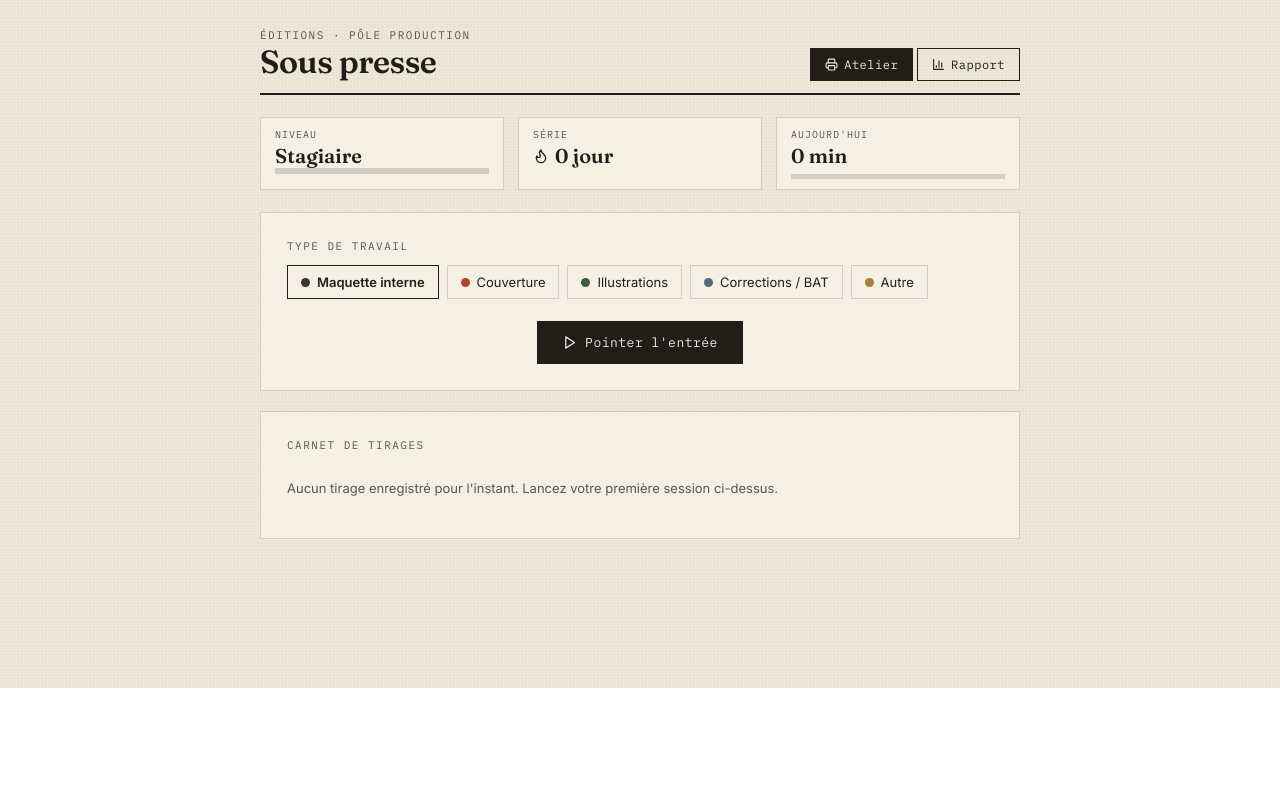
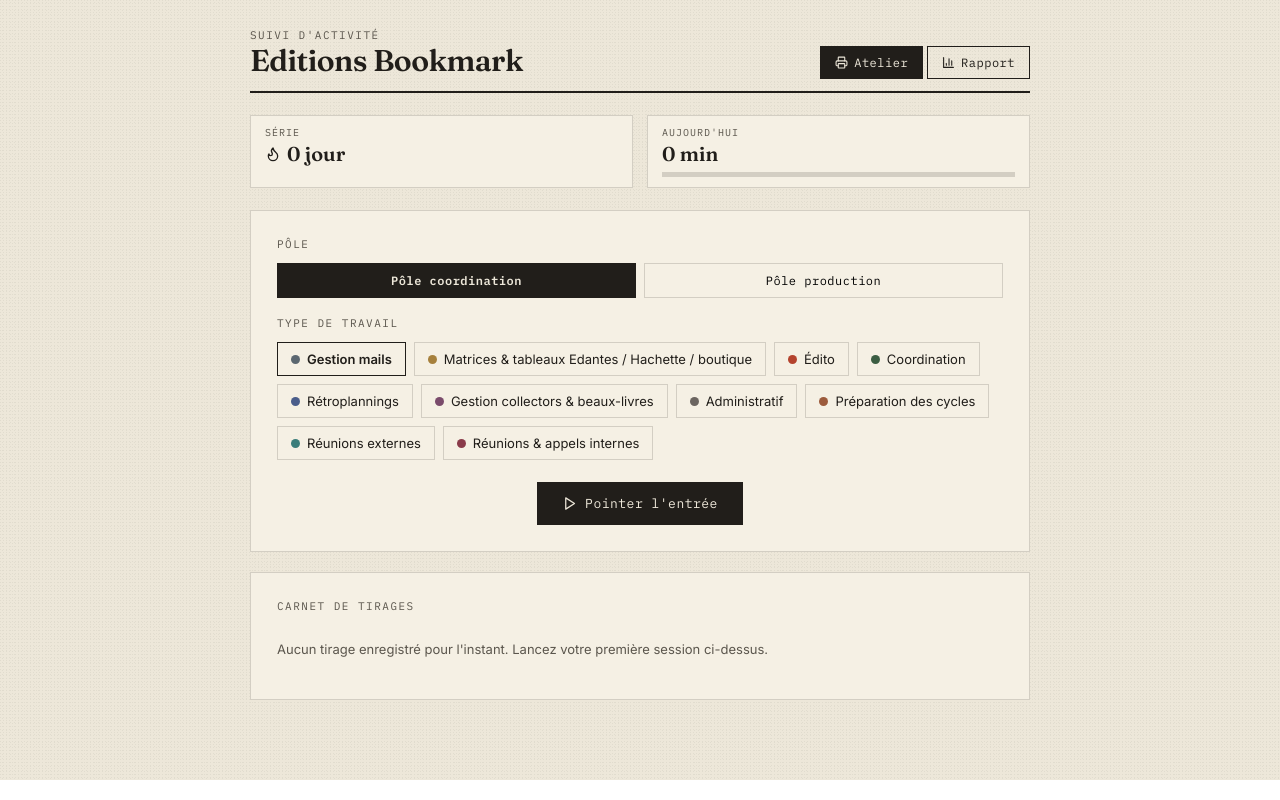
Before and after one commit to AleiksSyker/pointeuse, a React (Vite) app: page / in a window 1280 px wide. Built offline with nearby package versions, Linux system fonts and the light colour scheme.

Commit message:
Add files via upload

```diff
--- a/index.html
+++ b/index.html
@@ -3,7 +3,7 @@
   <head>
     <meta charset="UTF-8" />
     <meta name="viewport" content="width=device-width, initial-scale=1.0" />
-    <title>Sous presse</title>
+    <title>Editions Bookmark</title>
   </head>
   <body style="margin:0;">
     <div id="root"></div>
--- a/package.json
+++ b/package.json
@@ -1,5 +1,5 @@
 {
-  "name": "sous-presse",
+  "name": "editions-bookmark",
   "private": true,
   "version": "1.0.0",
   "type": "module",
--- a/src/App.jsx
+++ b/src/App.jsx
@@ -1,43 +1,57 @@
 import React, { useState, useEffect, useRef, useMemo } from 'react';
 import { BarChart, Bar, XAxis, YAxis, CartesianGrid, Tooltip, ResponsiveContainer } from 'recharts';
-import { Play, Pause, Square, Flame, Award, BarChart3, Printer, Check, Lock } from 'lucide-react';
+import { Play, Pause, Square, Flame, BarChart3, Printer } from 'lucide-react';
 
-const STORAGE_KEY = 'sous-presse-sessions';
-
-const CATEGORIES = [
-  { id: 'maquette', label: 'Maquette interne', color: '#3A362F' },
-  { id: 'couverture', label: 'Couverture', color: '#B4432D' },
-  { id: 'illustration', label: 'Illustrations', color: '#3B5D42' },
-  { id: 'correction', label: 'Corrections / BAT', color: '#5B6770' },
-  { id: 'autre', label: 'Autre', color: '#A6803C' },
+const POLES = [
+  {
+    id: 'coordination',
+    label: 'Pôle coordination',
+    color: '#5B6770',
+    categories: [
+      { id: 'mails', label: 'Gestion mails', color: '#5B6770' },
+      { id: 'matrices', label: 'Matrices & tableaux Edantes / Hachette / boutique', color: '#A6803C' },
+      { id: 'edito', label: 'Édito', color: '#B4432D' },
+      { id: 'coord-gen', label: 'Coordination', color: '#3B5D42' },
+      { id: 'retroplannings', label: 'Rétroplannings', color: '#4A5D8A' },
+      { id: 'collectors', label: 'Gestion collectors & beaux-livres', color: '#7A4B6B' },
+      { id: 'administratif', label: 'Administratif', color: '#6B6560' },
+      { id: 'cycles', label: 'Préparation des cycles', color: '#9C5B3C' },
+      { id: 'reunions-ext', label: 'Réunions externes', color: '#3A7D7A' },
+      { id: 'reunions-int', label: 'Réunions & appels internes', color: '#8A3B4A' },
+    ],
+  },
+  {
+    id: 'production',
+    label: 'Pôle production',
+    color: '#B4432D',
+    categories: [
+      { id: 'maquette', label: 'Maquette', color: '#3A362F' },
+      { id: 'epubs', label: 'Epubs', color: '#556B4E' },
+      { id: 'couverture', label: 'Couverture', color: '#B0713C' },
+      { id: 'graph', label: 'Graph', color: '#4A4A78' },
+      { id: 'correction', label: 'Correction / BAT', color: '#8B6F47' },
+    ],
+  },
 ];
 
-const LEVELS = [
-  { title: 'Stagiaire', min: 0 },
-  { title: 'Correcteur·rice', min: 100 },
-  { title: 'Metteur·euse en pages', min: 300 },
-  { title: 'Maquettiste', min: 700 },
-  { title: 'Chef·fe de fabrication', min: 1500 },
-  { title: 'Maître imprimeur', min: 3000 },
-];
+const ALL_CATEGORIES = POLES.flatMap(p => p.categories.map(c => ({ ...c, poleId: p.id, poleLabel: p.label })));
 
 const DAILY_GOAL = 120;
 
 function todayStr(d = new Date()) { return d.toISOString().slice(0, 10); }
-function fmt(sec) {
+function fmtClock(sec) {
   const m = Math.floor(sec / 60), s = sec % 60;
   return `${String(m).padStart(2, '0')}:${String(s).padStart(2, '0')}`;
 }
-function catInfo(id) { return CATEGORIES.find(c => c.id === id) || CATEGORIES[4]; }
-
-function getLevelInfo(xp) {
-  let current = LEVELS[0], next = LEVELS[1];
-  for (let i = 0; i < LEVELS.length; i++) {
-    if (xp >= LEVELS[i].min) { current = LEVELS[i]; next = LEVELS[i + 1] || null; }
+function fmtHM(totalMin) {
+  const h = Math.floor(totalMin / 60);
+  const m = totalMin % 60;
+  if (h === 0) return `${m} min`;
+  if (m === 0) return `${h} h`;
+  return `${h} h ${m} min`;
 }
-  const progress = next ? Math.min(100, Math.round(((xp - current.min) / (next.min - current.min)) * 100)) : 100;
-  return { current, next, progress };
-}
+function catInfo(id) { return ALL_CATEGORIES.find(c => c.id === id) || ALL_CATEGORIES[0]; }
+function poleInfo(id) { return POLES.find(p => p.id === id) || POLES[0]; }
 
 function computeStreak(dates) {
   const uniq = Array.from(new Set(dates)).sort().reverse();
@@ -55,18 +69,6 @@
   return streak;
 }
 
-function computeBadges(sessions, xp, streak) {
-  const cats = new Set(sessions.map(s => s.category));
-  const longest = sessions.reduce((m, s) => Math.max(m, s.minutes), 0);
-  return [
-    { id: 'first', label: 'Premier tirage', desc: 'Terminer une première session', unlocked: sessions.length >= 1 },
-    { id: 'streak7', label: 'Série de 7', desc: '7 jours de suite sous presse', unlocked: streak >= 7 },
-    { id: 'xp500', label: '500 pages', desc: '500 minutes cumulées', unlocked: xp >= 500 },
-    { id: 'marathon', label: 'Marathon', desc: 'Une session de 90 min ou plus', unlocked: longest >= 90 },
-    { id: 'allcats', label: 'Toutes les casquettes', desc: 'Travailler dans les 5 catégories', unlocked: cats.size >= 5 },
-  ];
-}
-
 function buildReportData(sessions) {
   const days = [];
   for (let i = 13; i >= 0; i--) {
@@ -74,40 +76,37 @@
     const key = todayStr(d);
     const label = d.toLocaleDateString('fr-FR', { weekday: 'short' }).replace('.', '');
     const entry = { date: key, label };
-    CATEGORIES.forEach(c => { entry[c.id] = 0; });
-    sessions.filter(s => s.date === key).forEach(s => { entry[s.category] += s.minutes; });
+    POLES.forEach(p => { entry[p.id] = 0; });
+    sessions.filter(s => s.date === key).forEach(s => {
+      const c = catInfo(s.category);
+      if (c) entry[c.poleId] = (entry[c.poleId] || 0) + s.minutes;
+    });
     days.push(entry);
   }
   return days;
 }
 
-const StampSVG = ({ color, label, minutes, small }) => {
-  const size = small ? 44 : 190;
-  return (
-    <svg viewBox="0 0 200 200" width={size} height={size} style={{ transform: 'rotate(-9deg)' }}>
-      <circle cx="100" cy="100" r="88" fill="none" stroke={color} strokeWidth={small ? 5 : 3} strokeDasharray="3 3" opacity="0.9" />
-      <circle cx="100" cy="100" r="74" fill="none" stroke={color} strokeWidth={small ? 4 : 2} opacity="0.9" />
-      {!small && (
-        <>
+const StampSVG = ({ color, label, minutes }) => (
+  <svg viewBox="0 0 200 200" width={190} height={190} style={{ transform: 'rotate(-9deg)' }}>
+    <circle cx="100" cy="100" r="88" fill="none" stroke={color} strokeWidth={3} strokeDasharray="3 3" opacity="0.9" />
+    <circle cx="100" cy="100" r="74" fill="none" stroke={color} strokeWidth={2} opacity="0.9" />
     <defs>
       <path id="curve" d="M 100,100 m -62,0 a 62,62 0 1,1 124,0 a 62,62 0 1,1 -124,0" />
     </defs>
     <text fill={color} fontSize="15" fontFamily="'IBM Plex Mono', monospace" letterSpacing="2" fontWeight="600">
       <textPath href="#curve" startOffset="50%" textAnchor="middle">BON À TIRER</textPath>
     </text>
-          <text x="100" y="102" textAnchor="middle" fill={color} fontSize="13" fontFamily="'Fraunces', serif" fontWeight="600">{label}</text>
+    <text x="100" y="102" textAnchor="middle" fill={color} fontSize="12" fontFamily="'Fraunces', serif" fontWeight="600">{label}</text>
     <text x="100" y="122" textAnchor="middle" fill={color} fontSize="11" fontFamily="'IBM Plex Mono', monospace">{minutes} min</text>
-        </>
-      )}
   </svg>
 );
-};
 
-export default function SousPresse() {
+export default function EditionsBookmark() {
   const [sessions, setSessions] = useState([]);
   const [loaded, setLoaded] = useState(false);
   const [view, setView] = useState('focus');
-  const [category, setCategory] = useState(CATEGORIES[0].id);
+  const [pole, setPole] = useState(POLES[0].id);
+  const [category, setCategory] = useState(POLES[0].categories[0].id);
   const [running, setRunning] = useState(false);
   const [paused, setPaused] = useState(false);
   const [elapsed, setElapsed] = useState(0);
@@ -118,6 +117,8 @@
   const [resetConfirm, setResetConfirm] = useState(false);
   const [exportPeriod, setExportPeriod] = useState('week');
   const intervalRef = useRef(null);
+
+  const STORAGE_KEY = 'eb-sessions';
 
 useEffect(() => {
     try {
@@ -148,6 +149,11 @@
     setTimeout(() => setShowStamp(false), 1700);
   }
 
+  function choosePole(p) {
+    setPole(p.id);
+    setCategory(p.categories[0].id);
+  }
+
   function pointerEntree() {
     setElapsed(0);
     setEntryTime(new Date().toTimeString().slice(0, 5));
@@ -176,10 +182,7 @@
     setResetConfirm(false);
   }
 
-  const xp = useMemo(() => sessions.reduce((a, s) => a + s.minutes, 0), [sessions]);
-  const levelInfo = useMemo(() => getLevelInfo(xp), [xp]);
   const streak = useMemo(() => computeStreak(sessions.map(s => s.date)), [sessions]);
-  const badges = useMemo(() => computeBadges(sessions, xp, streak), [sessions, xp, streak]);
   const todayMinutes = useMemo(() => sessions.filter(s => s.date === todayStr()).reduce((a, s) => a + s.minutes, 0), [sessions]);
   const weekMinutes = useMemo(() => {
     const cutoff = new Date(); cutoff.setDate(cutoff.getDate() - 6);
@@ -212,12 +215,16 @@
     const totalMinutes = periodSessions.reduce((a, s) => a + s.minutes, 0);
     const count = periodSessions.length;
     const avg = count ? Math.round(totalMinutes / count) : 0;
-    const byCat = CATEGORIES.map(c => {
+    const byPole = POLES.map(p => {
+      const cats = p.categories.map(c => {
         const catSessions = periodSessions.filter(s => s.category === c.id);
         const minutes = catSessions.reduce((a, s) => a + s.minutes, 0);
         return { ...c, minutes, count: catSessions.length, pct: totalMinutes ? Math.round((minutes / totalMinutes) * 100) : 0 };
       }).filter(c => c.minutes > 0).sort((a, b) => b.minutes - a.minutes);
-    return { totalMinutes, count, avg, byCat };
+      const total = cats.reduce((a, c) => a + c.minutes, 0);
+      return { ...p, categories: cats, total };
+    }).filter(p => p.categories.length > 0);
+    return { totalMinutes, count, avg, byPole };
   }, [periodSessions]);
 
   const periodLabel = exportPeriod === 'week'
@@ -225,6 +232,7 @@
     : new Date().toLocaleDateString('fr-FR', { month: 'long', year: 'numeric' });
 
   const cat = catInfo(category);
+  const currentPole = poleInfo(pole);
   const goalPct = Math.min(100, Math.round((todayMinutes / DAILY_GOAL) * 100));
 
   return (
@@ -241,10 +249,10 @@
           background-image: radial-gradient(circle at 20% 30%, var(--ink) 0.5px, transparent 0.5px),
                              radial-gradient(circle at 70% 65%, var(--ink) 0.5px, transparent 0.5px);
           background-size: 3px 3px, 4px 4px; }
-        .wrap{ max-width:760px; margin:0 auto; position:relative; }
+        .wrap{ max-width:780px; margin:0 auto; position:relative; }
         .masthead{ display:flex; justify-content:space-between; align-items:flex-end; margin-bottom:22px;
           border-bottom:2px solid var(--ink); padding-bottom:12px; flex-wrap:wrap; gap:10px; }
-        .masthead h1{ font-family:'Fraunces',serif; font-size:32px; font-weight:600; margin:0; letter-spacing:-0.5px; }
+        .masthead h1{ font-family:'Fraunces',serif; font-size:30px; font-weight:600; margin:0; letter-spacing:-0.5px; }
         .masthead .kicker{ font-family:'IBM Plex Mono',monospace; font-size:11px; text-transform:uppercase;
           letter-spacing:1.5px; color:var(--ink-soft); }
         .tabs{ display:flex; gap:4px; }
@@ -261,10 +269,14 @@
         .goal-bar{ height:5px; background:var(--rule); margin-top:6px; }
         .goal-fill{ height:100%; background:var(--ink); transition:width 0.4s; }
         .card{ background:var(--card); border:1px solid var(--rule); padding:26px; margin-bottom:20px; }
+        .pole-row{ display:flex; gap:8px; margin-bottom:18px; }
+        .pole-btn{ font-family:'IBM Plex Mono',monospace; font-size:12px; letter-spacing:0.5px; padding:9px 16px;
+          border:1.5px solid var(--rule); background:transparent; cursor:pointer; flex:1; text-align:center; }
+        .pole-btn.active{ border-color:var(--ink); background:var(--ink); color:var(--paper); font-weight:600; }
         .cat-row{ display:flex; gap:8px; flex-wrap:wrap; margin-bottom:20px; }
         .cat-btn{ font-family:'Inter',sans-serif; font-size:13px; padding:8px 13px; border:1.5px solid var(--rule);
           background:transparent; cursor:pointer; display:flex; align-items:center; gap:7px; color:var(--ink); }
-        .cat-btn .dot{ width:9px; height:9px; border-radius:50%; }
+        .cat-btn .dot{ width:9px; height:9px; border-radius:50%; flex-shrink:0; }
         .cat-btn.active{ border-color:var(--ink); font-weight:600; }
         .timer-zone{ text-align:center; padding:20px 0 8px; }
         .clock-card{ border:1.5px dashed var(--ink-soft); padding:14px 20px; display:inline-block; margin-top:14px; }
@@ -287,32 +299,29 @@
         .stamp-pop{ animation: stampIn 1.7s ease-out forwards; }
         @keyframes stampIn{ 0%{ transform:scale(2.4); opacity:0; } 18%{ transform:scale(1); opacity:1; }
           75%{ transform:scale(1); opacity:1; } 100%{ transform:scale(1); opacity:0; } }
-        .level-row{ display:flex; align-items:center; justify-content:space-between; margin-bottom:8px; }
-        .level-title{ font-family:'Fraunces',serif; font-size:17px; font-weight:600; }
-        .level-bar{ height:6px; background:var(--rule); }
-        .level-fill{ height:100%; background:var(--ink); transition:width 0.5s; }
         .section-title{ font-family:'IBM Plex Mono',monospace; font-size:11px; text-transform:uppercase;
           letter-spacing:1.5px; color:var(--ink-soft); margin-bottom:12px; }
-        .badges-grid{ display:grid; grid-template-columns:repeat(auto-fill,minmax(150px,1fr)); gap:10px; }
-        .badge{ border:1px solid var(--rule); padding:12px; display:flex; flex-direction:column; gap:4px; }
-        .badge.locked{ opacity:0.4; }
-        .badge-top{ display:flex; align-items:center; gap:6px; font-weight:600; font-size:13px; }
-        .badge-desc{ font-size:11px; color:var(--ink-soft); }
         .log-row{ display:flex; align-items:center; gap:10px; padding:9px 0; border-bottom:1px solid var(--rule);
           font-size:13px; }
         .log-dot{ width:10px; height:10px; border-radius:50%; flex-shrink:0; }
         .log-cat{ flex:1; }
-        .log-meta{ font-family:'IBM Plex Mono',monospace; color:var(--ink-soft); font-size:12px; }
+        .log-meta{ font-family:'IBM Plex Mono',monospace; color:var(--ink-soft); font-size:12px; white-space:nowrap; }
         .empty{ color:var(--ink-soft); font-size:13px; padding:16px 0; }
         .reset-link{ font-family:'IBM Plex Mono',monospace; font-size:11px; color:var(--ink-soft);
-          background:none; border:none; cursor:pointer; text-decoration:underline; margin-top:14px; }
-        @media (max-width:520px){ .timer-digits{ font-size:56px; } .masthead h1{ font-size:26px; } }
+          background:none; border:none; cursor:pointer; text-decoration:underline; margin-top:14px; display:block; }
+        .pole-block{ margin-bottom:18px; }
+        .pole-block:last-child{ margin-bottom:0; }
+        .pole-block-title{ font-family:'Fraunces',serif; font-size:14px; font-weight:600; margin-bottom:6px;
+          display:flex; justify-content:space-between; }
+        .mini-log-row{ display:flex; align-items:center; gap:8px; font-size:12px; padding:5px 0; border-bottom:1px solid var(--rule); }
+        @media (max-width:520px){ .timer-digits{ font-size:56px; } .masthead h1{ font-size:24px; } }
         .print-report{ display:none; }
         .pr-title{ font-family:'Fraunces',serif; font-size:22px; margin:0 0 4px; }
         .pr-meta{ font-family:'IBM Plex Mono',monospace; font-size:11px; color:#333; margin-bottom:18px; }
         .pr-summary{ display:flex; gap:26px; margin-bottom:20px; font-family:'Inter',sans-serif; font-size:13px; }
         .pr-summary strong{ font-family:'Fraunces',serif; font-size:16px; display:block; }
-        .pr-table{ width:100%; border-collapse:collapse; margin-bottom:24px; font-family:'Inter',sans-serif; font-size:12px; }
+        .pr-pole-title{ font-family:'Fraunces',serif; font-size:15px; margin:18px 0 6px; }
+        .pr-table{ width:100%; border-collapse:collapse; margin-bottom:14px; font-family:'Inter',sans-serif; font-size:12px; }
         .pr-table th, .pr-table td{ border:1px solid #999; padding:5px 8px; text-align:left; }
         .pr-table th{ background:#eee; }
         @media print{
@@ -327,8 +336,8 @@
       <div className="wrap no-print">
         <div className="masthead">
           <div>
-            <div className="kicker">Éditions · Pôle production</div>
-            <h1>Sous presse</h1>
+            <div className="kicker">Suivi d'activité</div>
+            <h1>Editions Bookmark</h1>
           </div>
           <div className="tabs">
             <button className={`tab ${view === 'focus' ? 'active' : ''}`} onClick={() => setView('focus')}>
@@ -342,17 +351,12 @@
 
         <div className="status-bar">
           <div className="stat-chip">
-            <div className="label">Niveau</div>
-            <div className="value">{levelInfo.current.title}</div>
-            <div className="level-bar"><div className="level-fill" style={{ width: `${levelInfo.progress}%` }} /></div>
-          </div>
-          <div className="stat-chip">
             <div className="label">Série</div>
             <div className="value"><Flame size={16} /> {streak} {streak > 1 ? 'jours' : 'jour'}</div>
           </div>
           <div className="stat-chip">
             <div className="label">Aujourd'hui</div>
-            <div className="value">{todayMinutes} min</div>
+            <div className="value">{fmtHM(todayMinutes)}</div>
             <div className="goal-bar"><div className="goal-fill" style={{ width: `${goalPct}%` }} /></div>
           </div>
         </div>
@@ -361,9 +365,17 @@
           <div className="card">
             {!running ? (
               <>
+                <div className="section-title">Pôle</div>
+                <div className="pole-row">
+                  {POLES.map(p => (
+                    <button key={p.id} className={`pole-btn ${pole === p.id ? 'active' : ''}`} onClick={() => choosePole(p)}>
+                      {p.label}
+                    </button>
+                  ))}
+                </div>
                 <div className="section-title">Type de travail</div>
                 <div className="cat-row">
-                  {CATEGORIES.map(c => (
+                  {currentPole.categories.map(c => (
                     <button key={c.id} className={`cat-btn ${category === c.id ? 'active' : ''}`} onClick={() => setCategory(c.id)}>
                       <span className="dot" style={{ background: c.color }} />{c.label}
                     </button>
@@ -380,7 +392,7 @@
                   {!paused && <span className="pulse-dot" style={{ background: cat.color }} />}
                   {cat.label} {paused && '· en pause'}
                 </div>
-                <div className="timer-digits">{fmt(elapsed)}</div>
+                <div className="timer-digits">{fmtClock(elapsed)}</div>
                 <div className="clock-card">
                   <div className="cc-label">Entrée pointée</div>
                   <div className="cc-value">{entryTime}</div>
@@ -406,7 +418,7 @@
                 <div className="log-row" key={s.id}>
                   <span className="log-dot" style={{ background: c.color }} />
                   <span className="log-cat">{c.label}</span>
-                  <span className="log-meta">{s.minutes} min · {s.entryTime}–{s.exitTime} · {s.date}</span>
+                  <span className="log-meta">{fmtHM(s.minutes)} · {s.entryTime}–{s.exitTime} · {s.date}</span>
                 </div>
               );
             })}
@@ -422,30 +434,30 @@
                   <CartesianGrid vertical={false} stroke="var(--rule)" />
                   <XAxis dataKey="label" tick={{ fontFamily: 'IBM Plex Mono', fontSize: 10, fill: 'var(--ink-soft)' }} axisLine={false} tickLine={false} />
                   <YAxis tick={{ fontFamily: 'IBM Plex Mono', fontSize: 10, fill: 'var(--ink-soft)' }} axisLine={false} tickLine={false} />
-                  <Tooltip contentStyle={{ fontFamily: 'Inter', fontSize: 12, border: '1px solid #21201a' }} />
-                  {CATEGORIES.map(c => (
-                    <Bar key={c.id} dataKey={c.id} stackId="a" fill={c.color} name={c.label} radius={0} />
+                  <Tooltip contentStyle={{ fontFamily: 'Inter', fontSize: 12, border: '1px solid #21201a' }}
+                    formatter={(value, name) => [fmtHM(value), name]} />
+                  {POLES.map(p => (
+                    <Bar key={p.id} dataKey={p.id} stackId="a" fill={p.color} name={p.label} radius={0} />
                   ))}
                 </BarChart>
               </ResponsiveContainer>
             </div>
 
             <div className="status-bar">
-              <div className="stat-chip"><div className="label">Cette semaine</div><div className="value">{weekMinutes} min</div></div>
+              <div className="stat-chip"><div className="label">Cette semaine</div><div className="value">{fmtHM(weekMinutes)}</div></div>
               <div className="stat-chip"><div className="label">Sessions totales</div><div className="value">{sessions.length}</div></div>
               <div className="stat-chip"><div className="label">Catégorie dominante</div>
                 <div className="value">{dominantCategory ? dominantCategory.label : '—'}</div></div>
             </div>
 
             <div className="card">
-              <div className="section-title">Cachets</div>
-              <div className="badges-grid">
-                {badges.map(b => (
-                  <div className={`badge ${b.unlocked ? '' : 'locked'}`} key={b.id}>
-                    <div className="badge-top">{b.unlocked ? <Award size={14} /> : <Lock size={12} />} {b.label}</div>
-                    <div className="badge-desc">{b.desc}</div>
+              <div className="section-title">Exporter</div>
+              <div className="cat-row">
+                <button className={`cat-btn ${exportPeriod === 'week' ? 'active' : ''}`} onClick={() => setExportPeriod('week')}>7 derniers jours</button>
+                <button className={`cat-btn ${exportPeriod === 'month' ? 'active' : ''}`} onClick={() => setExportPeriod('month')}>Ce mois-ci</button>
               </div>
-                ))}
+              <div className="controls" style={{ justifyContent: 'flex-start', marginTop: 4 }}>
+                <button className="btn secondary" onClick={() => window.print()}><Printer size={15} /> Exporter en PDF</button>
               </div>
               {sessions.length > 0 && (
                 resetConfirm ? (
@@ -457,37 +469,32 @@
                 )
               )}
             </div>
-            <div className="card">
-              <div className="section-title">Exporter</div>
-              <div className="cat-row">
-                <button className={`cat-btn ${exportPeriod === 'week' ? 'active' : ''}`} onClick={() => setExportPeriod('week')}>7 derniers jours</button>
-                <button className={`cat-btn ${exportPeriod === 'month' ? 'active' : ''}`} onClick={() => setExportPeriod('month')}>Ce mois-ci</button>
-              </div>
-              <div className="controls" style={{ justifyContent: 'flex-start', marginTop: 4 }}>
-                <button className="btn secondary" onClick={() => window.print()}><Printer size={15} /> Exporter en PDF</button>
-              </div>
-            </div>
           </>
         )}
       </div>
 
       <div className="print-report">
-        <h1 className="pr-title">Sous presse — Rapport</h1>
+        <h1 className="pr-title">Editions Bookmark — Rapport</h1>
         <div className="pr-meta">Période : {periodLabel} · Généré le {new Date().toLocaleDateString('fr-FR')}</div>
         <div className="pr-summary">
-          <div><strong>{periodStats.totalMinutes} min</strong>au total</div>
+          <div><strong>{fmtHM(periodStats.totalMinutes)}</strong>au total</div>
           <div><strong>{periodStats.count}</strong>sessions</div>
-          <div><strong>{periodStats.avg} min</strong>en moyenne par session</div>
+          <div><strong>{fmtHM(periodStats.avg)}</strong>en moyenne par session</div>
         </div>
+        {periodStats.byPole.map(p => (
+          <div key={p.id}>
+            <div className="pr-pole-title">{p.label} — {fmtHM(p.total)}</div>
             <table className="pr-table">
-          <thead><tr><th>Catégorie</th><th>Minutes</th><th>Sessions</th><th>Part</th></tr></thead>
+              <thead><tr><th>Catégorie</th><th>Temps</th><th>Sessions</th><th>Part</th></tr></thead>
               <tbody>
-            {periodStats.byCat.map(c => (
-              <tr key={c.id}><td>{c.label}</td><td>{c.minutes}</td><td>{c.count}</td><td>{c.pct}%</td></tr>
+                {p.categories.map(c => (
+                  <tr key={c.id}><td>{c.label}</td><td>{fmtHM(c.minutes)}</td><td>{c.count}</td><td>{c.pct}%</td></tr>
                 ))}
-            {periodStats.byCat.length === 0 && <tr><td colSpan="4">Aucune session sur cette période.</td></tr>}
               </tbody>
             </table>
+          </div>
+        ))}
+        {periodStats.byPole.length === 0 && <p>Aucune session sur cette période.</p>}
       </div>
 
       {showStamp && lastStamped && (
```
Lines whose indentation alone changed are shown as unchanged.
